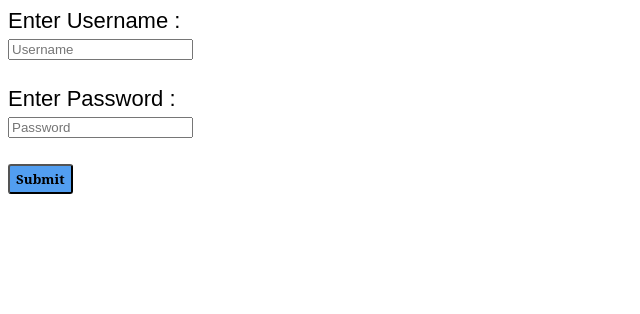
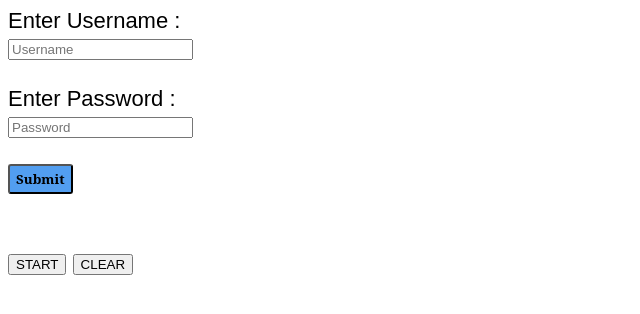
Before and after one commit to PranitaKute/Javascript-Learn, a plain HTML site: page Website/index.html in a window 1280 px wide. Shown: the whole page, without its empty margins (0-640 px from the left). Drawn offline with Linux system fonts and the light colour scheme.

Commit message:
setTimeout() index.html

```diff
--- a/Website/index.html
+++ b/Website/index.html
@@ -48,6 +48,9 @@
 
         <h1 id = 'myH1'></h1>    <!--Callback-->
 
+        <button onclick="startTimer()">START</button>
+        <button onclick="clearTimer()">CLEAR</button>
+
         <script src = "index.js"> </script>
     </body>
 </html>
```
